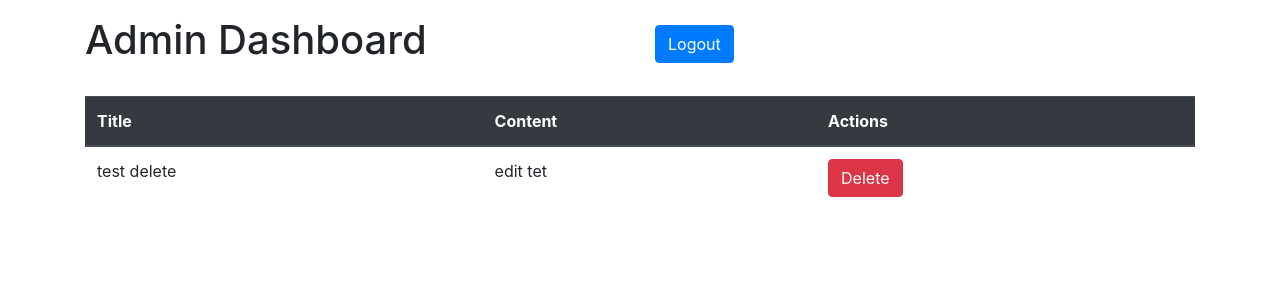
After one commit to tudorpaun76/SecureApplication, a PHP site: page /admin.php in a window 1280 px wide. The commit adds this page. Shown: the top 300 px of the page. Run offline with PHP 8.4, Linux system fonts and the light colour scheme; data comes from the database, SQL or seed files in the repository; both versions use the stored data as it was after the commit; some libraries are stand-ins or nearby versions.

Commit message:
admin addition

```diff
--- /dev/null
+++ b/admin.php
@@ -0,0 +1,74 @@
+<?php
+session_start();
+include 'db.php';
+
+// Fetch all blogs
+$query = "SELECT * FROM posts";
+$result = $db->query($query);
+
+if(isset($_POST['delete_post'])){
+    $id = $_POST['post_id'];
+
+    // Delete the post
+    $query_delete_post = "DELETE FROM posts WHERE id = :id";
+    $stmt_delete_post = $db->prepare($query_delete_post);
+    $stmt_delete_post->bindParam(':id', $id);
+    $stmt_delete_post->execute();
+
+    // Redirect to prevent form resubmission
+    header("Location: admin.php");
+    exit;
+}
+?>
+
+<!DOCTYPE html>
+<html lang="en">
+<head>
+    <meta charset="UTF-8">
+    <meta name="viewport" content="width=device-width, initial-scale=1.0">
+    <title>Admin Dashboard</title>
+    <!-- Bootstrap CSS -->
+    <link rel="stylesheet" href="https://stackpath.bootstrapcdn.com/bootstrap/4.5.2/css/bootstrap.min.css">
+</head>
+<body>
+    <div class="container">
+        <div class="row align-items-center">
+            <div class="col">
+                <h1 class="mt-3">Admin Dashboard</h1>
+            </div>
+            <div class="col">
+                 <a class="btn btn-primary mt-3" href="logout.php">Logout</a>
+            </div>
+        </div>
+
+        <table class="table mt-4">
+            <thead class="thead-dark">
+                <tr>
+                    <th scope="col">Title</th>
+                    <th scope="col">Content</th>
+                    <th scope="col">Actions</th>
+                </tr>
+            </thead>
+            <tbody>
+                <?php while($row = $result->fetch(PDO::FETCH_ASSOC)): ?>
+                <tr>
+                    <td><?php echo $row['title']; ?></td>
+                    <td><?php echo $row['content']; ?></td>
+                    <td>
+                        <form method="post" action="">
+                            <input type="hidden" name="post_id" value="<?php echo $row['id']; ?>">
+                            <button type="submit" name="delete_post" class="btn btn-danger">Delete</button>
+                        </form>
+                    </td>
+                </tr>
+                <?php endwhile; ?>
+            </tbody>
+        </table>
+    </div>
+
+    <!-- Bootstrap JS -->
+    <script src="https://code.jquery.com/jquery-3.5.1.slim.min.js"></script>
+    <script src="https://cdn.jsdelivr.net/npm/@popperjs/core@2.5.4/dist/umd/popper.min.js"></script>
+    <script src="https://stackpath.bootstrapcdn.com/bootstrap/4.5.2/js/bootstrap.min.js"></script>
+</body>
+</html>
--- a/db.php
+++ b/db.php
@@ -1,5 +1,5 @@
 <?php
 $db = new PDO('sqlite:blog.db');
-$db->exec('CREATE TABLE IF NOT EXISTS users (id INTEGER PRIMARY KEY, username TEXT, password TEXT)');
+$db->exec('CREATE TABLE IF NOT EXISTS users (id INTEGER PRIMARY KEY, username TEXT, password TEXT, isAdmin INTEGER DEFAULT 0)');
 $db->exec('CREATE TABLE IF NOT EXISTS posts (id INTEGER PRIMARY KEY, title TEXT, content TEXT, author TEXT)');
 ?>
```
Also changed, not shown: index.php (+6 -16 lines), login.php (+8 -1 lines), register.php (+18 -2 lines), blog.db.
